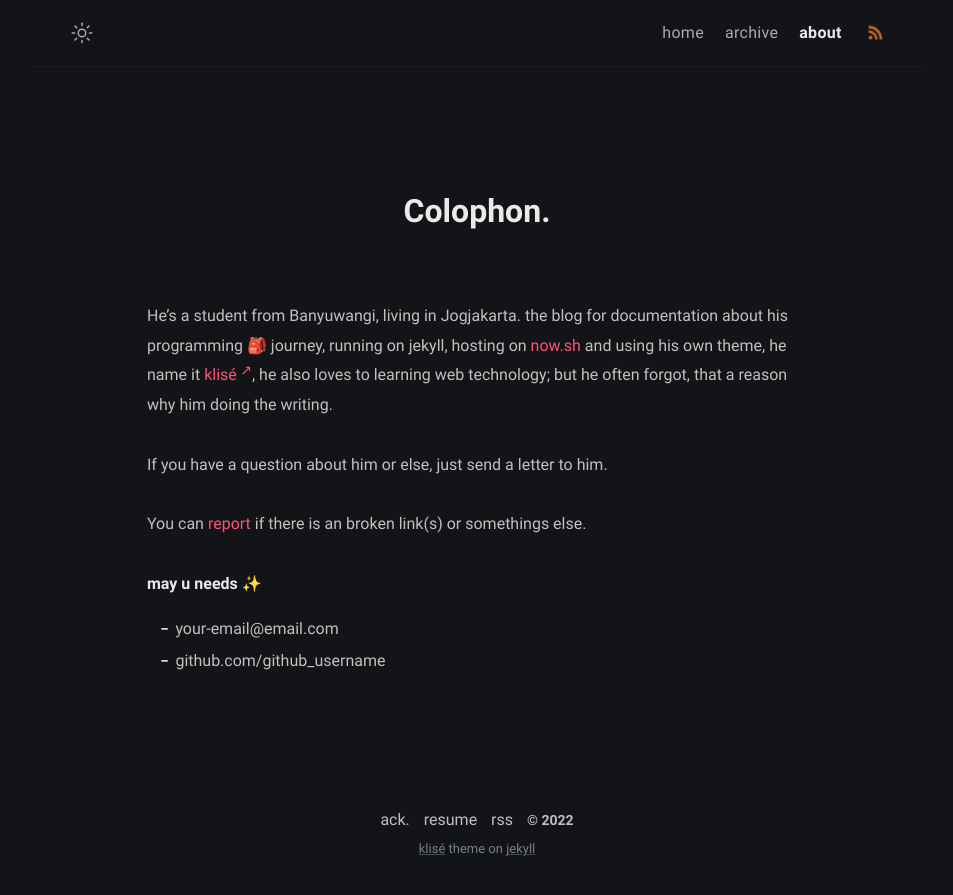
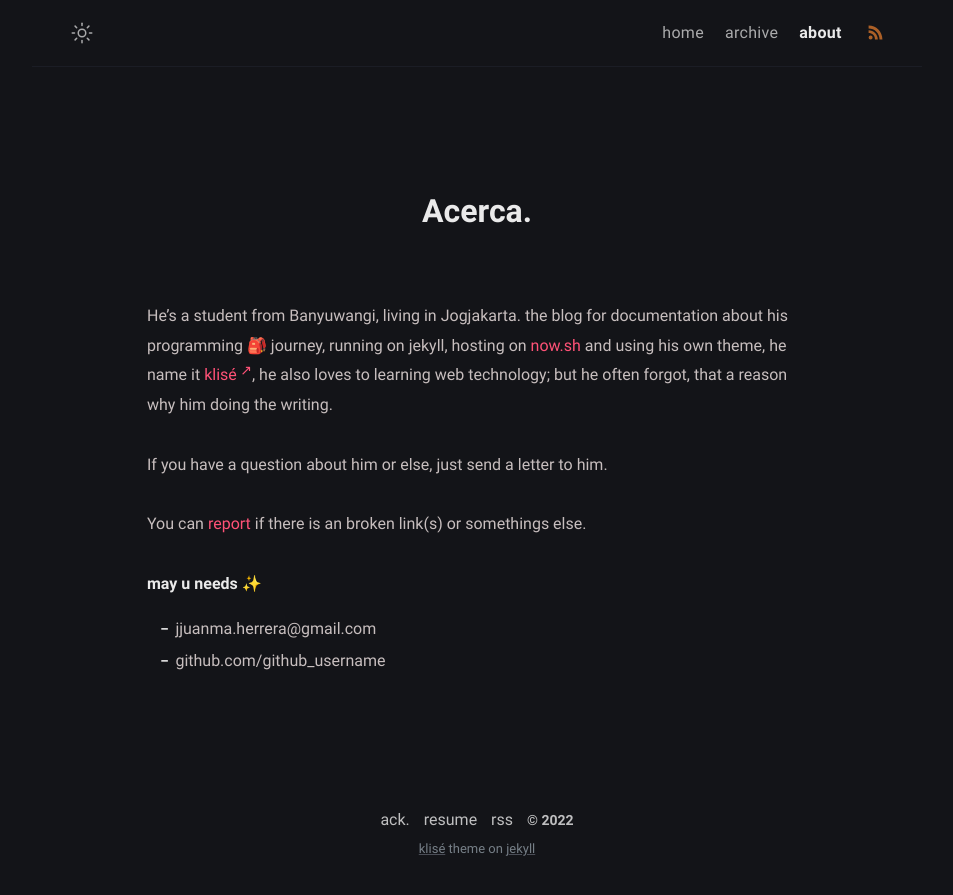
Before and after one commit to jjuanmaherrera/jjuanmaherrera.github.io, a Jekyll site: the page built from about.md, in a window 1280 px wide. Shown: the top 895 px of the page, without its empty margins (163-1116 px from the left). Built offline with Jekyll 4.4.1, drawn with Linux system fonts in a browser that asks for light colours.

Commit message:
Change Home Page

```diff
--- a/_config.yml
+++ b/_config.yml
@@ -13,17 +13,18 @@
 author:
   name: Juan Herrera # author name
   bio: >- # tell to the world
+
     The minimalist Jekyll theme, light and dark mode support, for running a personal site and blog,
     meet Klisé theme at <a href="https://github.com/piharpi/jekyll-klise" target="_blank" rel="noopener">@github</a>.
   username: username # general username
   github: github_username # github username
   twitter: twitter_username # twitter username
   facebook: facebook_username # facebook username
-  email: your-email@email.com # email adress
+  email: jjuanma.herrera@gmail.com # email adress
   avatar: /assets/img/profile.JPG # change with your own avatar
 
 # URL settings
-url: "https://klise.now.sh" #
+url: "https://jjuanmaherrera.github.io/" #
 baseurl: https://jjuanmaherrera.github.io/
 permalink: /:title/
 google_analytics: # leave it blank if not wish
--- a/_includes/author.html
+++ b/_includes/author.html
@@ -4,6 +4,6 @@
     src="{{ site.author.avatar }}"
     alt="{{ site.author.username }}"
   />
-  <h2 class="author-name">{{ site.author.name }}</h2>
+  <h1 class="author-name">{{ site.author.name }}</h1>
   <p class="author-bio">{{ site.author.bio }}</p>
 </div>
--- a/_includes/footer.html
+++ b/_includes/footer.html
@@ -1,6 +1,6 @@
 <footer class="footer">
   <a class="footer_item" href="/thanks">ack.</a>
-  <a class="footer_item" href="javascript::void(0)">resume</a>
+  <a class="footer_item" href="https://www.linkedin.com/in/jm-herrera/">resume</a>
   <a class="footer_item" href="/feed.xml">rss</a>
   <span class="footer_item">&copy; {{ site.time | date: "%Y" }}</span>
   <small class="footer_copyright">
--- a/_layouts/home.html
+++ b/_layouts/home.html
@@ -3,12 +3,12 @@
 home: true
 ---
 
-<h3 class="posts-item-note" aria-label="Recent Posts">Recent Posts</h3>
+<h2 class="posts-item-note" aria-label="Recent Posts">Recent Posts</h2>
 {%- for post in site.posts limit: site.number_of_posts -%}
 <article class="post-item">
   <span class="post-item-date">{{ post.date | date: "%b %d, %Y" }}</span>
-  <h4 class="post-item-title">
+  <h3 class="post-item-title">
     <a href="{{ post.url }}">{{ post.title | escape }}</a>
-  </h4>
+  </h3>
 </article>
 {%- endfor -%}
--- a/about.md
+++ b/about.md
@@ -1,5 +1,5 @@
 ---
-title: Colophon
+title: Acerca
 permalink: /about/
 layout: page
 excerpt: Hello peeps, I'm student of computer science from Banyuwangi, living in Jogjakarta. This blog for documentation about my programming journey, running on jekyll, hosting on netlify and using my own simple theme.
```
Also changed, not shown: _posts/apa-itu-shell/2020-01-25-apa-itu-shell.md (+3 -3 lines), assets/img/aws-practitioner.png (added), assets/img/vcp-dcv.png (added), assets/img/vcp-workspace-2022.png (added), assets/img/vcp-workspace-advanced.png (added), assets/img/vcp-workspace-endpoint.png (added), assets/img/vcp-workspace-specialist.png (added), assets/img/vmca-2022.png (added), assets/img/vmce-2020.png (added).
